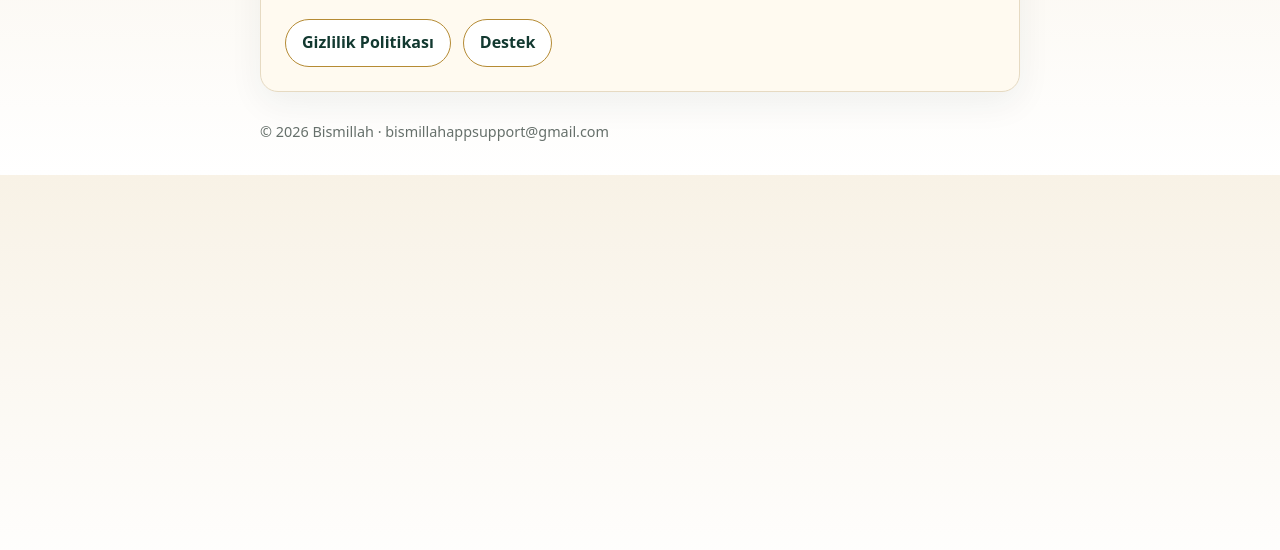
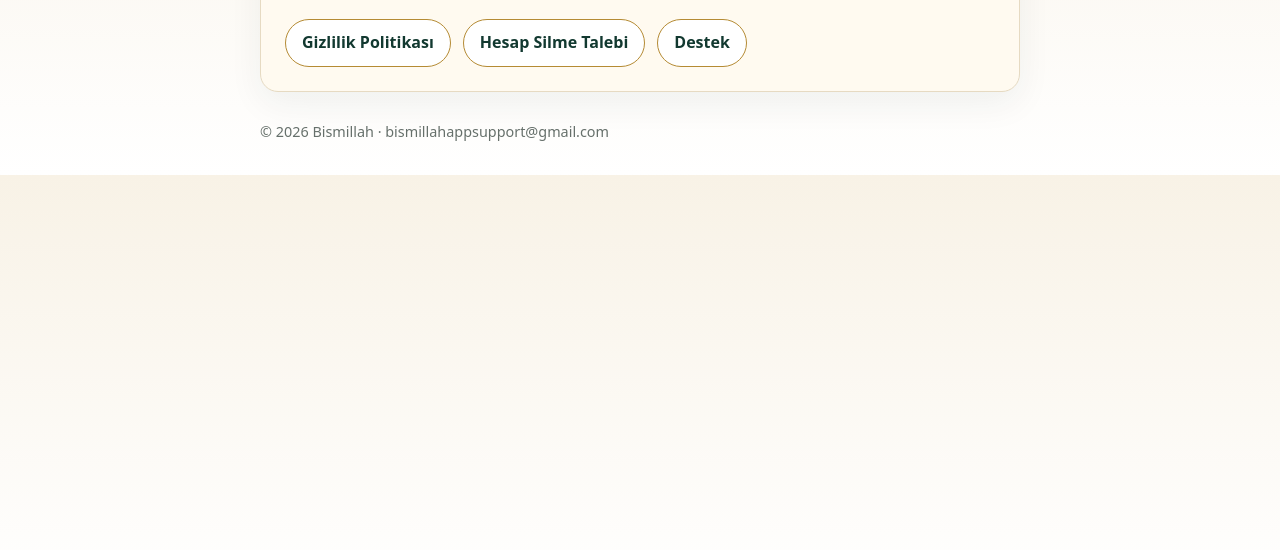
Before and after one commit to oguzhanbilgi/bismillah-legal, a plain HTML site: page index.html in a window 1280 px wide. Shown: the part 250-800 px from the top of the page. Drawn offline with Linux system fonts and the light colour scheme.

Commit message:
legal: link account deletion page

```diff
--- a/index.html
+++ b/index.html
@@ -20,6 +20,7 @@
     <p>Bismillah uygulamasının herkese açık yasal ve destek sayfaları.</p>
     <div class="links">
       <a href="./privacy/">Gizlilik Politikası</a>
+      <a href="./account-deletion/">Hesap Silme Talebi</a>
       <a href="mailto:bismillahappsupport@gmail.com">Destek</a>
     </div>
   </section>
```
